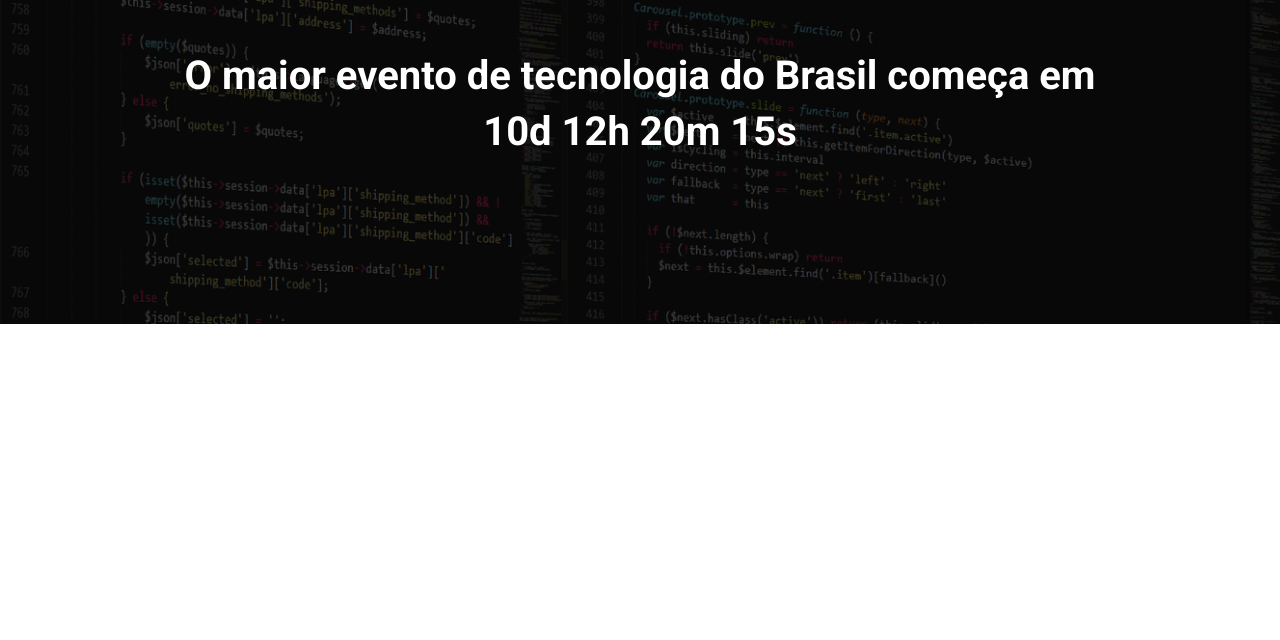
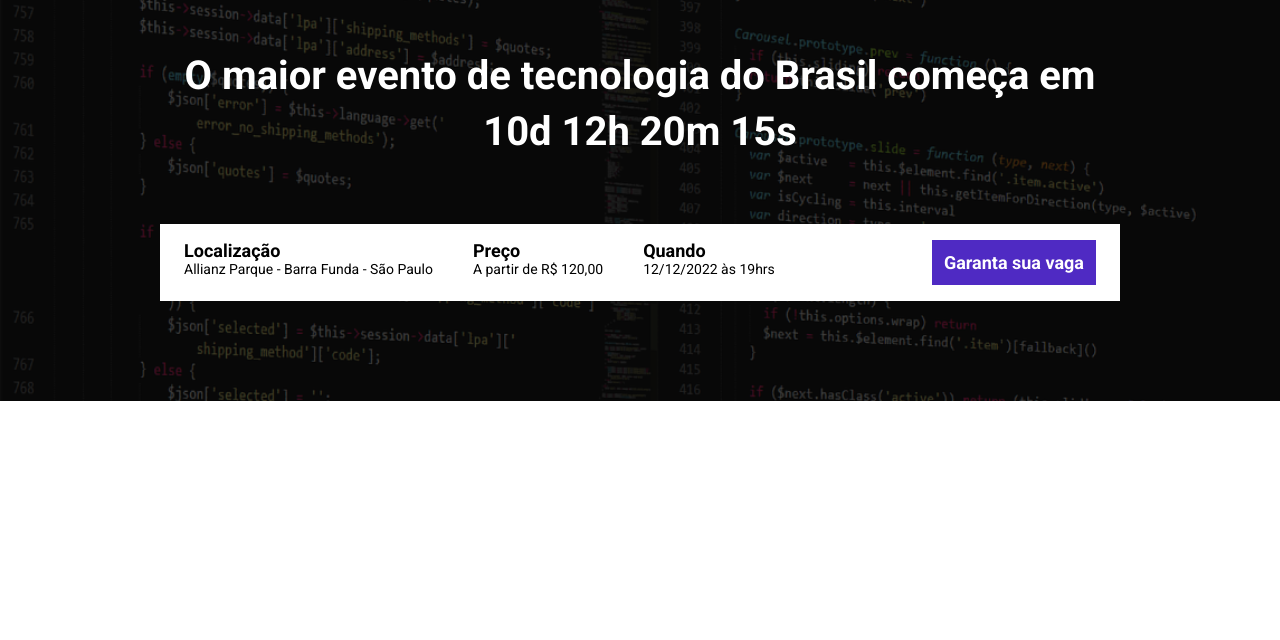
Before and after one commit to erickcred/new_event_talks, a website built with Parcel: page src/index.html in a window 1280 px wide. Shown: the part 160-800 px from the top of the page. Built offline with nearby package versions, Linux system fonts and the light colour scheme.

Commit message:
Finalizando Hero

```diff
--- a/src/index.html
+++ b/src/index.html
@@ -17,6 +17,23 @@
                 O maior evento de tecnologia do Brasil começa em 10d 12h 20m 15s
             </p>
 
+            <div class="infos-bar">
+                <ul class="infos-bar__infos">
+                    <li class="infos-bar__infos__item">
+                        <b>Localização</b>
+                        Allianz Parque - Barra Funda - São Paulo
+                    </li>
+                    <li class="infos-bar__infos__item">
+                        <b>Preço</b>
+                        A partir de R$ 120,00
+                    </li>
+                    <li class="infos-bar__infos__item">
+                        <b>Quando</b>
+                        12/12/2022 às 19hrs
+                    </li>
+                </ul>
+                <a href="#" class="button button--primary">Garanta sua vaga</a>
+            </div>
         </div>
     </header>
 
--- /dev/null
+++ b/src/styles/components/_buttons.scss
@@ -0,0 +1,20 @@
+.button {
+    font-size: 18px;
+    font-weight: bold;
+    padding: 12px;
+    text-decoration: none;
+    text-align: center;
+    white-space: nowrap;
+    display: flex;
+    align-items: center;
+    justify-content: center;
+
+    &--primary {
+        background-color: #4f2ac3;
+        color: #fff;
+    }
+
+    @media (max-width: 640px) {
+        max-width: 100%;
+    }
+}
--- /dev/null
+++ b/src/styles/components/_infos_bar.scss
@@ -0,0 +1,41 @@
+.infos-bar {
+    background-color: #fff;
+    display: flex;
+    justify-content: space-between;
+    padding: 16px 24px;
+
+    &__infos {
+        display: flex;
+        gap: 40px;
+
+        &__item {
+            font-size: 14px;
+            color: #000;
+
+            b {
+                color: #000;
+                display: block;
+                font-size: 18px;
+            }
+
+        }
+    }
+
+    @media (max-width: 640px) {
+        display: block;
+
+        &__infos {
+            display: block;
+
+            &__item {
+                margin-bottom: 24px;
+            }
+        }
+    }
+
+    @media (max-width: 1024px) {
+        &__infos {
+            gap: 16px;
+        }
+    }
+}
--- a/src/styles/main.scss
+++ b/src/styles/main.scss
@@ -1,12 +1,15 @@
 @use "variaveis";
 @use "hero";
+@use "components/infos_bar";
+@use "components/buttons";
 
 * {
     box-sizing: border-box;
+    font-family: variaveis.$fontRoboto;
+    color: variaveis.$corTextoPrincipal;
+    list-style: none;
     margin: 0;
     padding: 0;
-    font-family: variaveis.$fontRoboto;
-    color: variaveis.$corTextoPrincipal;
 }
 
 .container {
```
